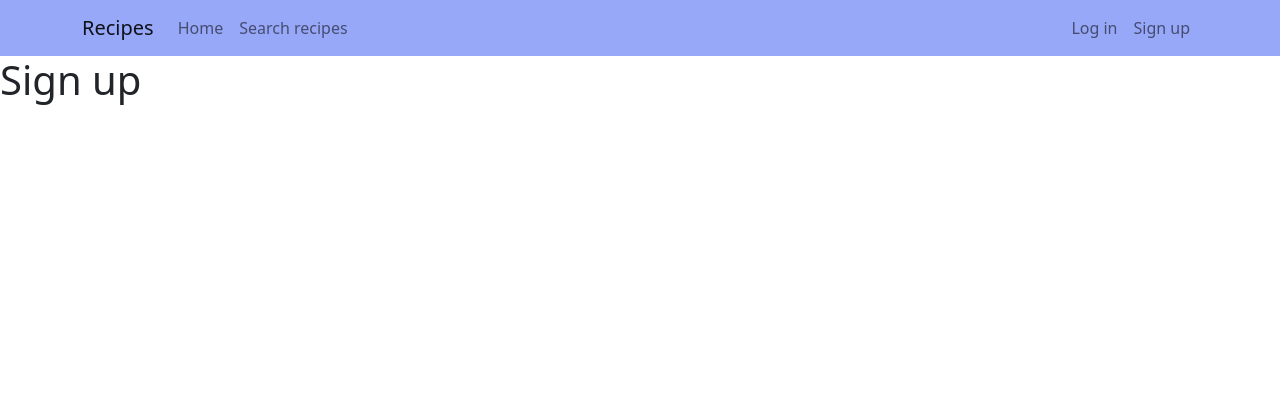
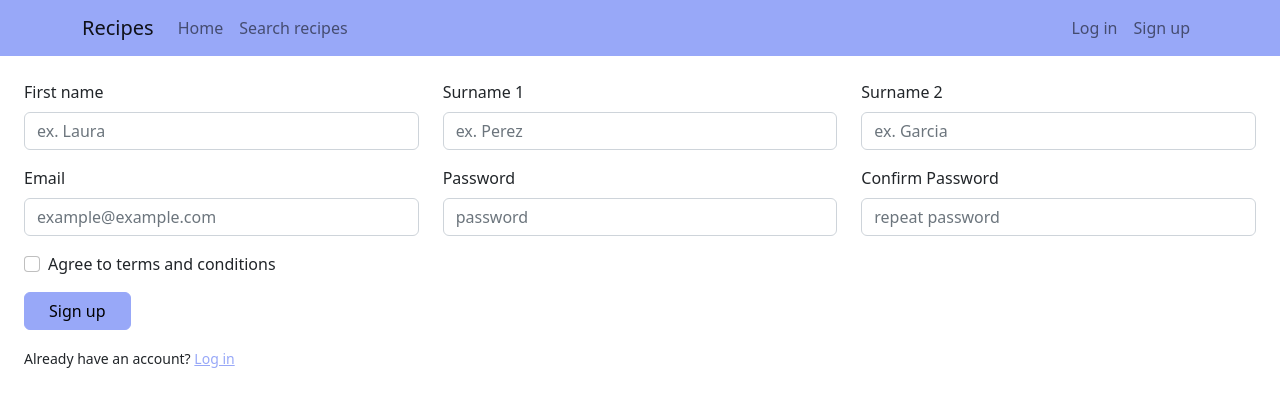
Before and after one commit to mariago6/finalproject, a React (Create React App) app: page /signup in a window 1280 px wide. Shown: the top 406 px of the page. Built offline with nearby package versions, Linux system fonts and the light colour scheme.

Commit message:
login and sign up

```diff
--- /dev/null
+++ b/src/application/PrivateRoute.js
@@ -0,0 +1,2 @@
+import React from 'react';
+import { Navigate, Outlet } from 'react-router-dom';
--- a/src/application/routes.js
+++ b/src/application/routes.js
@@ -10,7 +10,7 @@ const AllRoutes = () => {
     <BrowserRouter>
       <NavbarHeader />
       <Routes>
-        <Route path='/home' element={<Home />} />
+        <Route path='/' element={<Home />} />
         <Route path='/searchrecipes' element={<SearchRecipes />} />
         <Route path='/login' element={<Login />} />
         <Route path='/signup' element={<Signup />} />
--- /dev/null
+++ b/src/components/ButtonSubmit.js
@@ -0,0 +1,11 @@
+import React from 'react';
+import Button from 'react-bootstrap/Button';
+import '../custom.scss';
+
+function ButtonSubmit({type, textbutton}) {
+  return(
+    <Button type={type} className="px-4">{textbutton}</Button>
+  )
+}
+
+export default ButtonSubmit;
--- /dev/null
+++ b/src/components/FormGroup.js
@@ -0,0 +1,22 @@
+import React from "react";
+import Col from 'react-bootstrap/Col';
+import Form from 'react-bootstrap/Form';
+import '../custom.scss';
+
+function FormGroup({controlId, md, textlabel, type, placeholder, textinvalid }) {
+  return(
+    <Form.Group as={Col} md={md} controlId={controlId}>
+      <Form.Label>{textlabel}</Form.Label>
+      <Form.Control
+        required
+        type={type}
+        placeholder={placeholder}
+      />
+      <Form.Control.Feedback type="invalid">
+          {textinvalid}
+      </Form.Control.Feedback>
+    </Form.Group>
+  )
+}
+
+export default FormGroup;
--- a/src/components/Navbar.js
+++ b/src/components/Navbar.js
@@ -8,11 +8,11 @@ const NavbarHeader = () => {
   return(
     <Navbar collapseOnSelect expand="lg" bg="primary" variant="light">
       <Container>
-        <Navbar.Brand href="home">Recipes</Navbar.Brand>
+        <Navbar.Brand href="/">Recipes</Navbar.Brand>
         <Navbar.Toggle aria-controls="responsive-navbar-nav" />
         <Navbar.Collapse id="responsive-navbar-nav">
           <Nav className="me-auto">
-            <Nav.Link href="home">Home</Nav.Link>
+            <Nav.Link href="/">Home</Nav.Link>
             <Nav.Link href="searchrecipes">Search recipes</Nav.Link>
           </Nav>
           <Nav>
--- a/src/pages/Login.js
+++ b/src/pages/Login.js
@@ -1,9 +1,46 @@
-import React from "react";
-import '../custom.scss';
+import React, {useState} from "react";
+import FormGroup from "../components/FormGroup";
+import Form from 'react-bootstrap/Form';
+import Row from 'react-bootstrap/Row';
+import ButtonSubmit from "../components/ButtonSubmit";
 
 function Login() {
+  const [validated, setValidated] = useState(false);
+
+  const handleSubmit = (event) => {
+    const form = event.currentTarget;
+    if (form.checkValidity() === false) {
+      event.preventDefault();
+      event.stopPropagation();
+    }
+
+    setValidated(true);
+  };
+
   return(
-    <h1>Log in</h1>
+    <Form noValidate validated={validated} onSubmit={handleSubmit} className="m-4">
+      <Row className="mb-3">
+        <FormGroup
+          controlId="validationCustom04"
+          md="4"
+          textlabel="Email"
+          type="email"
+          placeholder="example@example.com"
+          textinvalid="This email doesn't existe. Please, try it again"
+          />
+        </Row>
+        <Row className="mb-3">
+          <FormGroup
+            controlId="validationCustom05"
+            md="4"
+            textlabel="Password"
+            type="password"
+            placeholder="password"
+            textinvalid="The password is incorrect. Please, try it again"
+          />
+        </Row>
+      <ButtonSubmit type="submit" textbutton="Log in" />
+    </Form>
   )
 }
 
--- a/src/pages/Signup.js
+++ b/src/pages/Signup.js
@@ -1,9 +1,89 @@
-import React from "react";
-import '../custom.scss';
+import React, {useState} from "react";
+import FormGroup from "../components/FormGroup";
+import Form from 'react-bootstrap/Form';
+import Row from 'react-bootstrap/Row';
+import ButtonSubmit from "../components/ButtonSubmit";
+import { Link } from "react-router-dom";
+
 
 function Signup() {
+  const [validated, setValidated] = useState(false);
+
+  const handleSubmit = (event) => {
+    const form = event.currentTarget;
+    if (form.checkValidity() === false) {
+      event.preventDefault();
+      event.stopPropagation();
+    }
+
+    setValidated(true);
+  };
+
   return(
-    <h1>Sign up</h1>
+    <Form noValidate validated={validated} onSubmit={handleSubmit} className="m-4">
+      <Row className="mb-3">
+        <FormGroup
+          controlId="validationCustom01"
+          md="4"
+          textlabel="First name"
+          type="text"
+          placeholder="ex. Laura"
+          textinvalid="Please write a correct first name."
+        />
+        <FormGroup
+          controlId="validationCustom02"
+          md="4"
+          textlabel="Surname 1"
+          type="text"
+          placeholder="ex. Perez"
+          textinvalid="Please write a correct surname."
+        />
+        <FormGroup
+          controlId="validationCustom03"
+          md="4"
+          textlabel="Surname 2"
+          type="text"
+          placeholder="ex. Garcia"
+          textinvalid="Please write a correct surname."
+        />
+      </Row>
+      <Row className="mb-3">
+        <FormGroup
+          controlId="validationCustom04"
+          md="4"
+          textlabel="Email"
+          type="email"
+          placeholder="example@example.com"
+          textinvalid="Please write a correct email."
+          />
+        <FormGroup
+          controlId="validationCustom05"
+          md="4"
+          textlabel="Password"
+          type="password"
+          placeholder="password"
+          textinvalid="Please write a correct password."
+        />
+        <FormGroup
+          controlId="validationCustom06"
+          md="4"
+          textlabel="Confirm Password"
+          type="password"
+          placeholder="repeat password"
+          textinvalid="Please write a correct password."
+        />
+      </Row>
+      <Form.Group className="mb-3">
+        <Form.Check
+          required
+          label="Agree to terms and conditions"
+          feedback="You must agree before submitting."
+          feedbackType="invalid"
+        />
+      </Form.Group>
+      <ButtonSubmit type="submit" textbutton="Sign up" />
+      <p className="mt-3 fs-6"><small>Already have an account? <Link to="/login">Log in</Link></small></p>
+    </Form>
   )
 }
 
```
